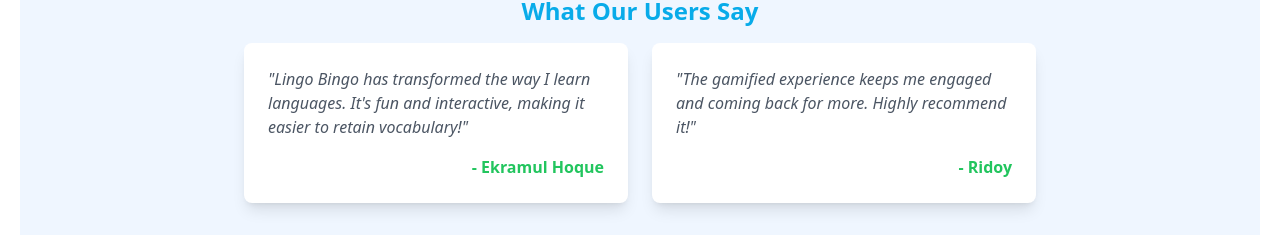
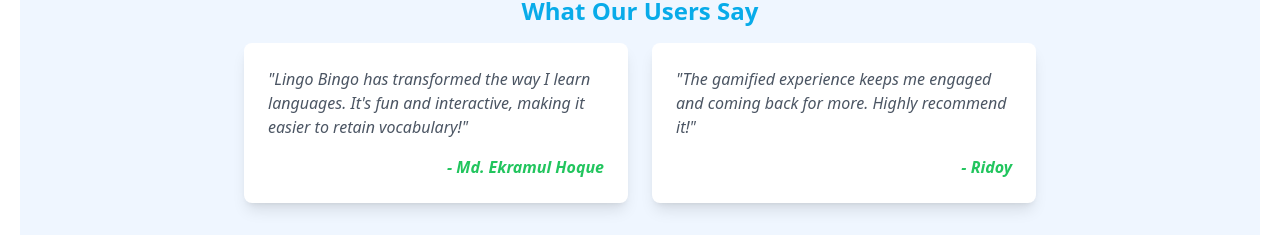
Before and after one commit to mdekramulridoy/Lingo-Bingo, a React (Vite) app: page / in a window 1280 px wide. Shown: the part 1061-1306 px from the top of the page. Built offline with nearby package versions, Linux system fonts and the light colour scheme; no server answers.

Commit message:
check error in home section

```diff
--- a/src/components/Home.jsx
+++ b/src/components/Home.jsx
@@ -77,28 +77,28 @@
         <div className="flex flex-wrap justify-center gap-6">
           <div className="flex flex-col items-center bg-white shadow-lg rounded-lg lg:p-6 lg:w-60 py-3 px-4 w-30">
             <h3 className="text-2xl lg:text-3xl font-bold text-[#08ABE9]">
-              <CountUp end={5000} duration={3} separator="," />
+              <CountUp end={5000} duration={5} separator="," />
             </h3>
             <p className="text-gray-700 mt-2 text-center">Satisfied Users</p>
           </div>
 
           <div className="flex flex-col items-center bg-white shadow-lg rounded-lg lg:p-6 lg:w-60 py-3 px-4 w-30">
             <h3 className="text-2xl lg:text-3xl font-bold text-[#08ABE9]">
-              <CountUp end={120} duration={3} />
+              <CountUp end={120} duration={5} />
             </h3>
             <p className="text-gray-700 mt-2 text-center">Lessons Created</p>
           </div>
 
           <div className="flex flex-col items-center bg-white shadow-lg rounded-lg lg:p-6 lg:w-60 py-3 px-4 w-30">
             <h3 className="text-2xl lg:text-3xl font-bold text-[#08ABE9]">
-              <CountUp end={15000} duration={3} separator="," />
+              <CountUp end={15000} duration={5} separator="," />
             </h3>
             <p className="text-gray-700 mt-2 text-center">Vocabularies Added</p>
           </div>
 
           <div className="flex py-3 px-4 w-30 flex-col items-center bg-white shadow-lg rounded-lg  lg:p-6 lg:w-60 ">
             <h3 className="text-2xl lg:text-3xl font-bold text-[#08ABE9]">
-              <CountUp end={50} duration={3} />+
+              <CountUp end={50} duration={5} />+
             </h3>
             <p className="text-gray-700 mt-2"> Tutorials</p>
           </div>
@@ -115,8 +115,8 @@
               "Lingo Bingo has transformed the way I learn languages. It's fun
               and interactive, making it easier to retain vocabulary!"
             </p>
-            <h4 className="font-bold text-right mt-4 text-green-500">
-              - Ekramul Hoque
+            <h4 className="font-bold text-right mt-4 text-green-500 italic">
+              - Md. Ekramul Hoque
             </h4>
           </div>
           <div className="bg-white shadow-lg rounded-lg p-6 max-w-sm">
@@ -124,7 +124,7 @@
               "The gamified experience keeps me engaged and coming back for
               more. Highly recommend it!"
             </p>
-            <h4 className="font-bold text-right mt-4 text-green-500">- Ridoy</h4>
+            <h4 className="font-bold text-right mt-4 text-green-500 italic">- Ridoy</h4>
           </div>
         </div>
       </div>
```
